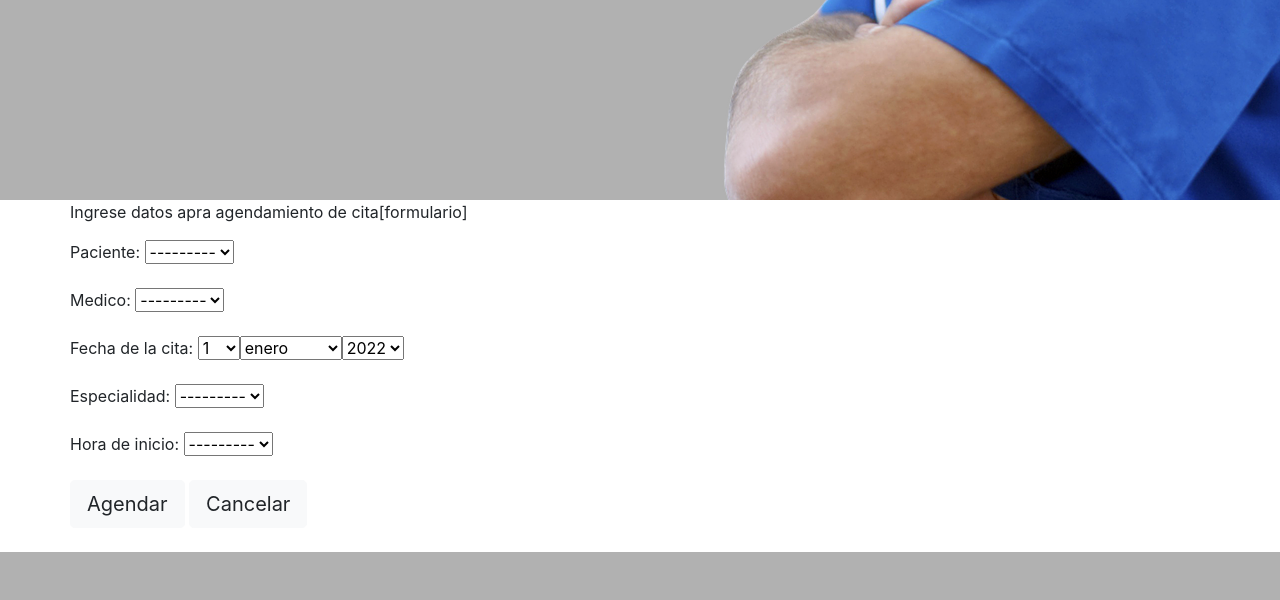
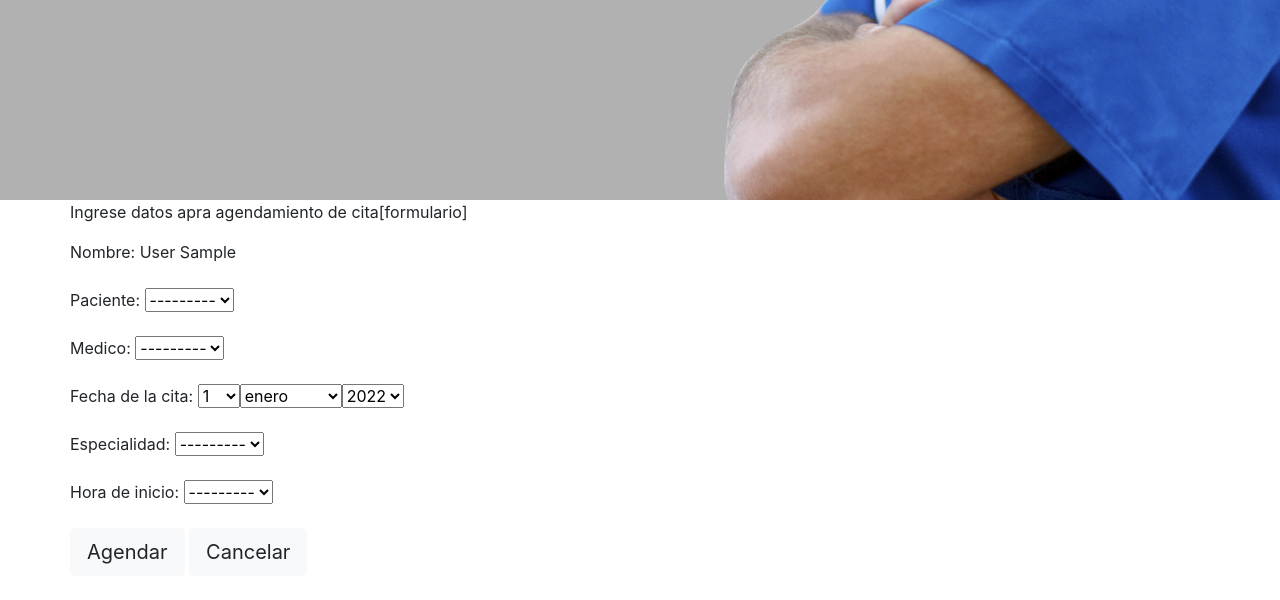
Before and after one commit to VladSalazar01/HBO_sis, a Django app: page /citasMed/agendarCita in a window 1280 px wide. Shown: the part 800-1400 px from the top of the page. Before the commit the page ends 1352 px from the top, so only its background shows below. Run offline with Django 4.2, Linux system fonts and the light colour scheme; the visitor is signed in with stand-in values (Sample User, id 1); data comes from the database, SQL or seed files in the repository; data that the repository does not hold is empty; some libraries are stand-ins or nearby versions.

Commit message:
comit to master

```diff
--- a/HBOcore/citasMed/forms.py
+++ b/HBOcore/citasMed/forms.py
@@ -1,16 +1,20 @@
 from imp import lock_held
 from importlib.resources import contents
 from ssl import Options
+from webbrowser import get
+from xmlrpc.client import DateTime
 from django import forms
 from django.forms import ModelForm
+from psycopg2 import Date
 #from HBOcore.usuarioLogin.models import Medico
 from .models import  *
 from usuarioLogin.models import *
 from django.contrib.auth.models import User
 
 
+
 class formAgendarCita(forms.Form):
-    Paciente = forms.ModelChoiceField(User.objects.filter(id='4')  , disabled=False, label='Paciente')
+    Paciente = forms.ModelChoiceField(User.objects.filter(username="mitch02")  ,disabled=False, label='Paciente')
     Medico = forms.ModelChoiceField(Medico.objects.all() )
     fechaCita = forms.DateField (label='Fecha de la cita', widget=forms.SelectDateWidget())
     especialidad = forms.ModelChoiceField (Especialidadmedica.objects.all())
--- a/HBOcore/templates/agendarCita.html
+++ b/HBOcore/templates/agendarCita.html
@@ -14,6 +14,13 @@
         <div class="col-xs-1-12">
             <p>Ingrese datos apra agendamiento de cita[formulario]</p>
             <form method="post">
+                <div class="form-group">
+                    <label for="first_name">Nombre: {{ user.last_name }} {{user.first_name}}</label>
+
+                </div>
+
+
+
                 {% csrf_token %}
 
                     {{ form.as_p }}
--- a/HBOcore/usuarioLogin/forms.py
+++ b/HBOcore/usuarioLogin/forms.py
@@ -3,6 +3,10 @@ from django.contrib.auth.forms import UserCreationForm
 from django import forms
 from django.contrib.auth.models import User
 from django_countries.data import COUNTRIES
+from django.contrib.auth import
+
+
+
 
 class CustomUserCreationForm(UserCreationForm):
 
```
